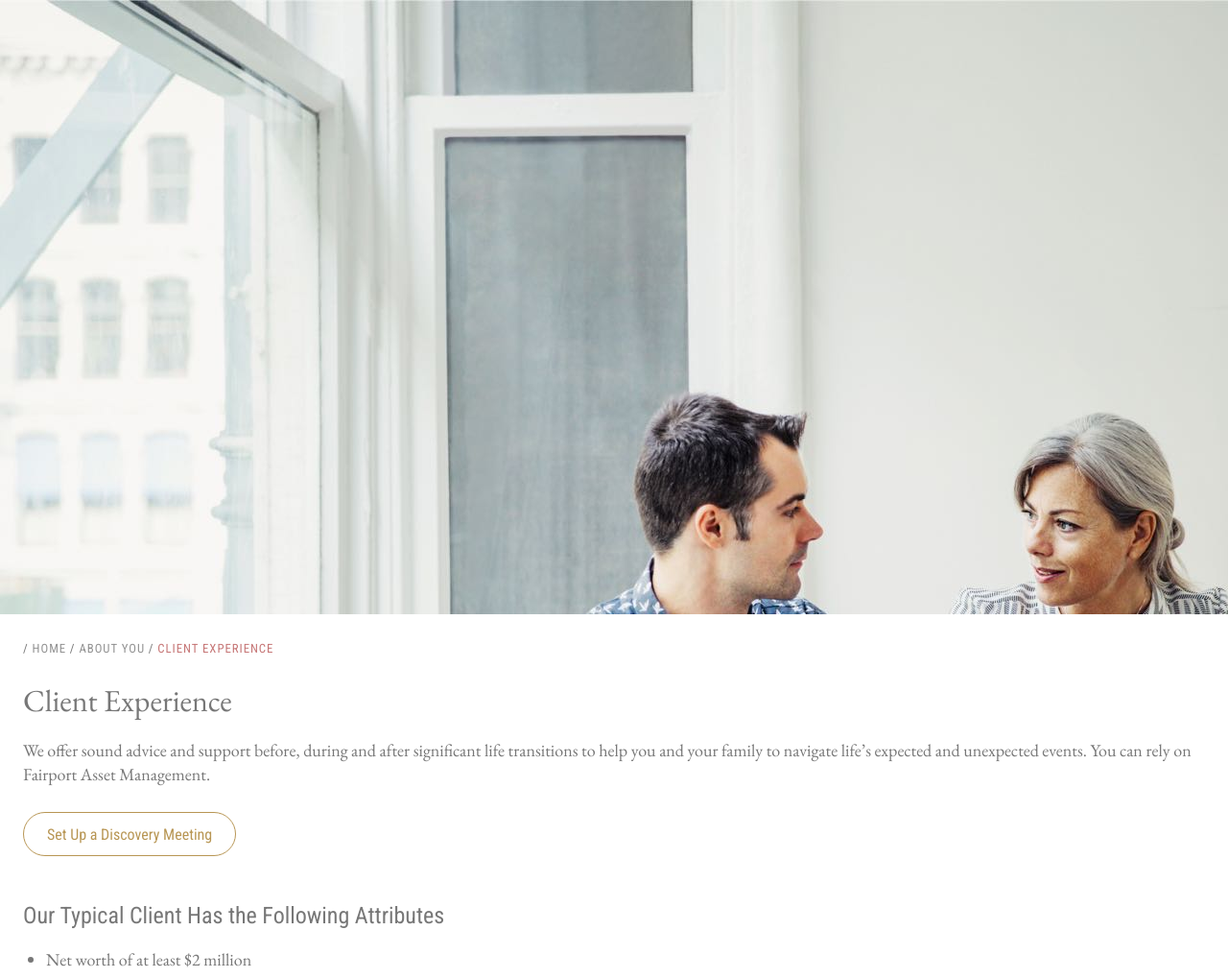
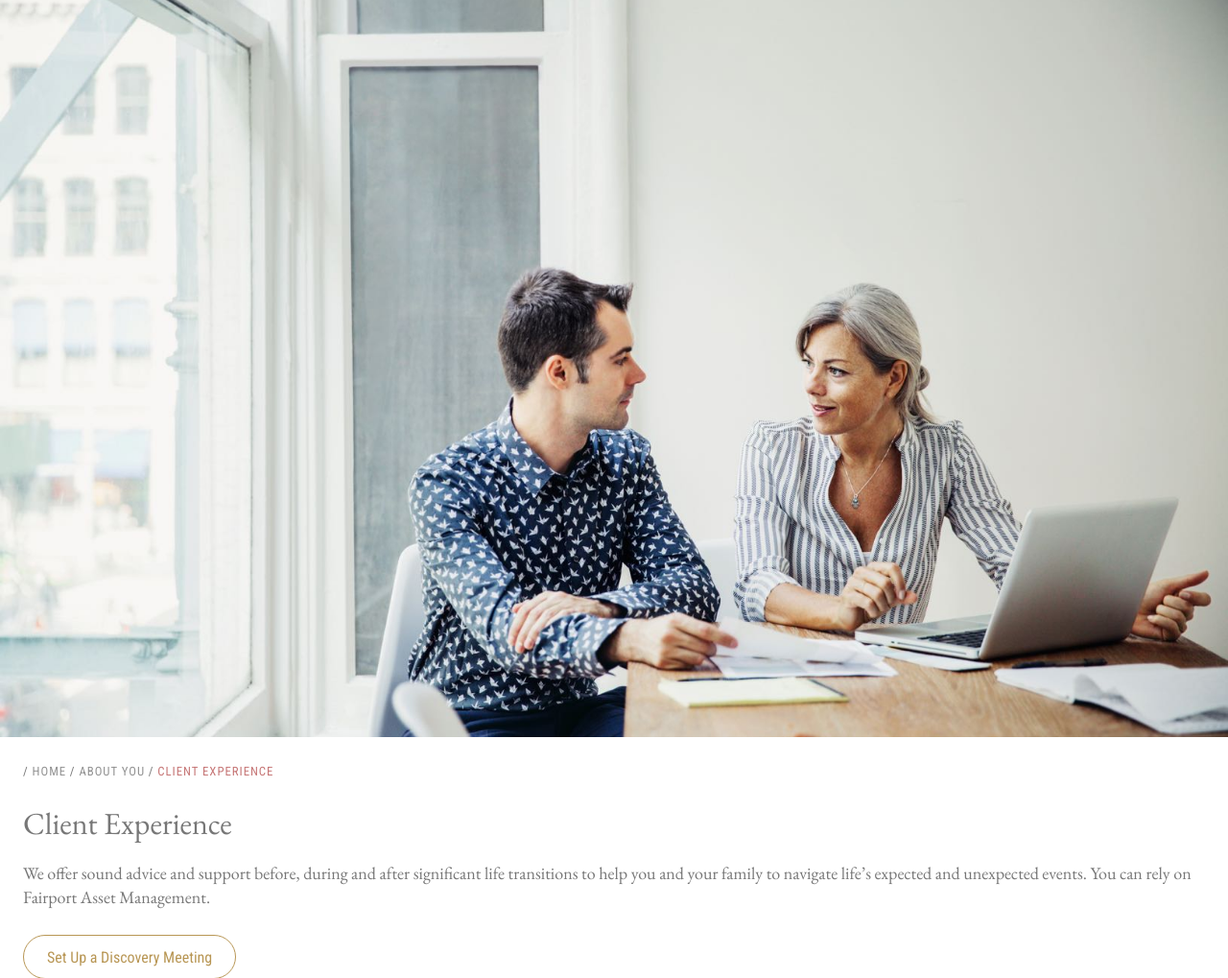
Before and after one commit to NSideas/fairport, a PHP site: page /client-experience.html in a window 1280 px wide. Shown: the part 58-1077 px from the top of the page at 96% size. Run offline with PHP 8.4, Linux system fonts and the light colour scheme; some libraries are stand-ins or nearby versions.

Commit message:
Hero img size

```diff
--- a/css/styles.css
+++ b/css/styles.css
@@ -661,7 +661,9 @@ li.block-list-item {
   color: white; }
 
 .hero-img {
-  height: 50vw; }
+  height: 60vw;
+  background-size: cover;
+  background-position: center; }
 
 .page-client-experience .hero-img {
   background-image: url(../uploads/stock-1.jpg); }
--- a/scss/_main.scss
+++ b/scss/_main.scss
@@ -328,7 +328,9 @@ li.block-list-item {
 
 // About You Template
 .hero-img {
-  height: 50vw;
+  height: 60vw;
+  background-size: cover;
+  background-position: center;
 }
 
 .page-client-experience .hero-img {
```
Also changed, not shown: 1 other file.
